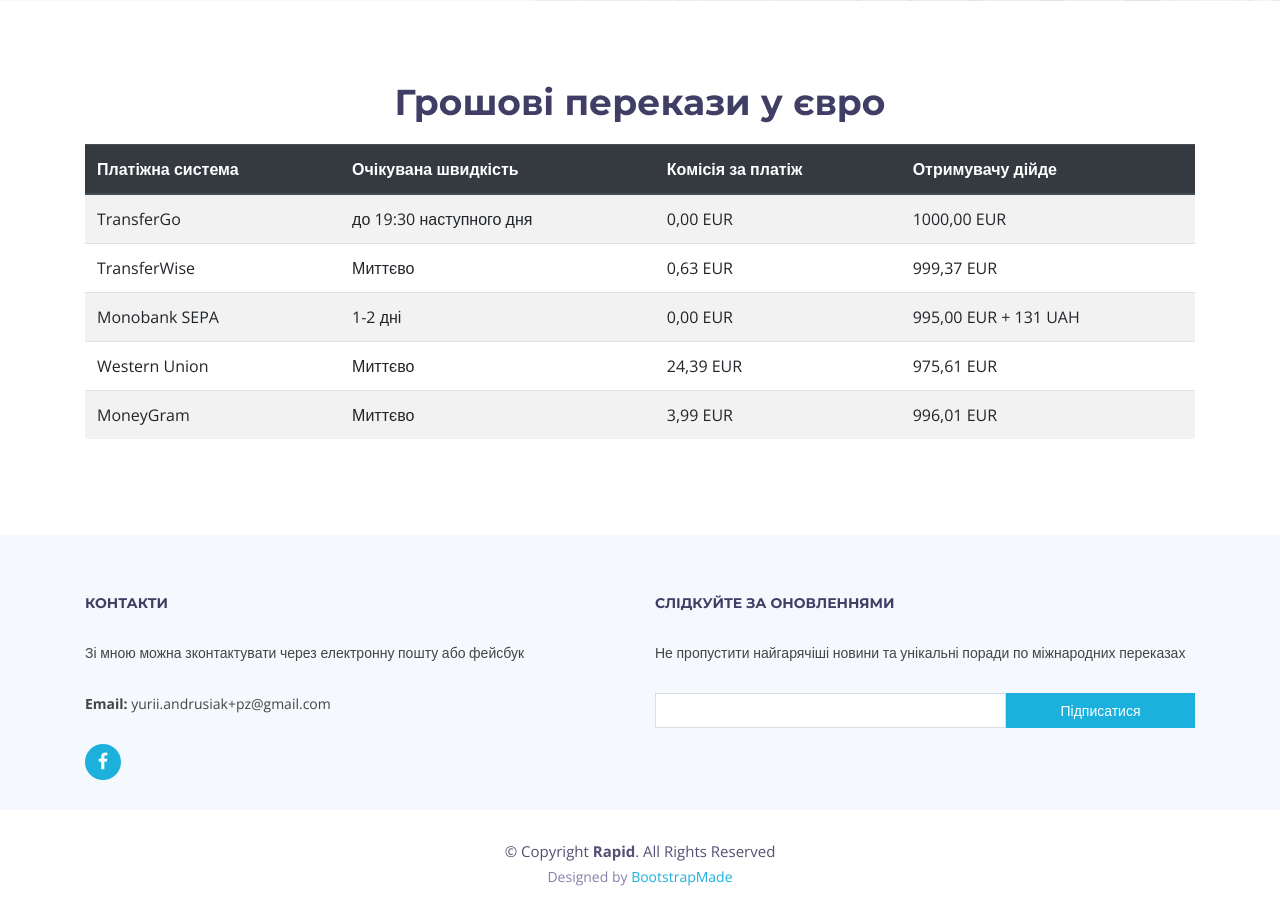
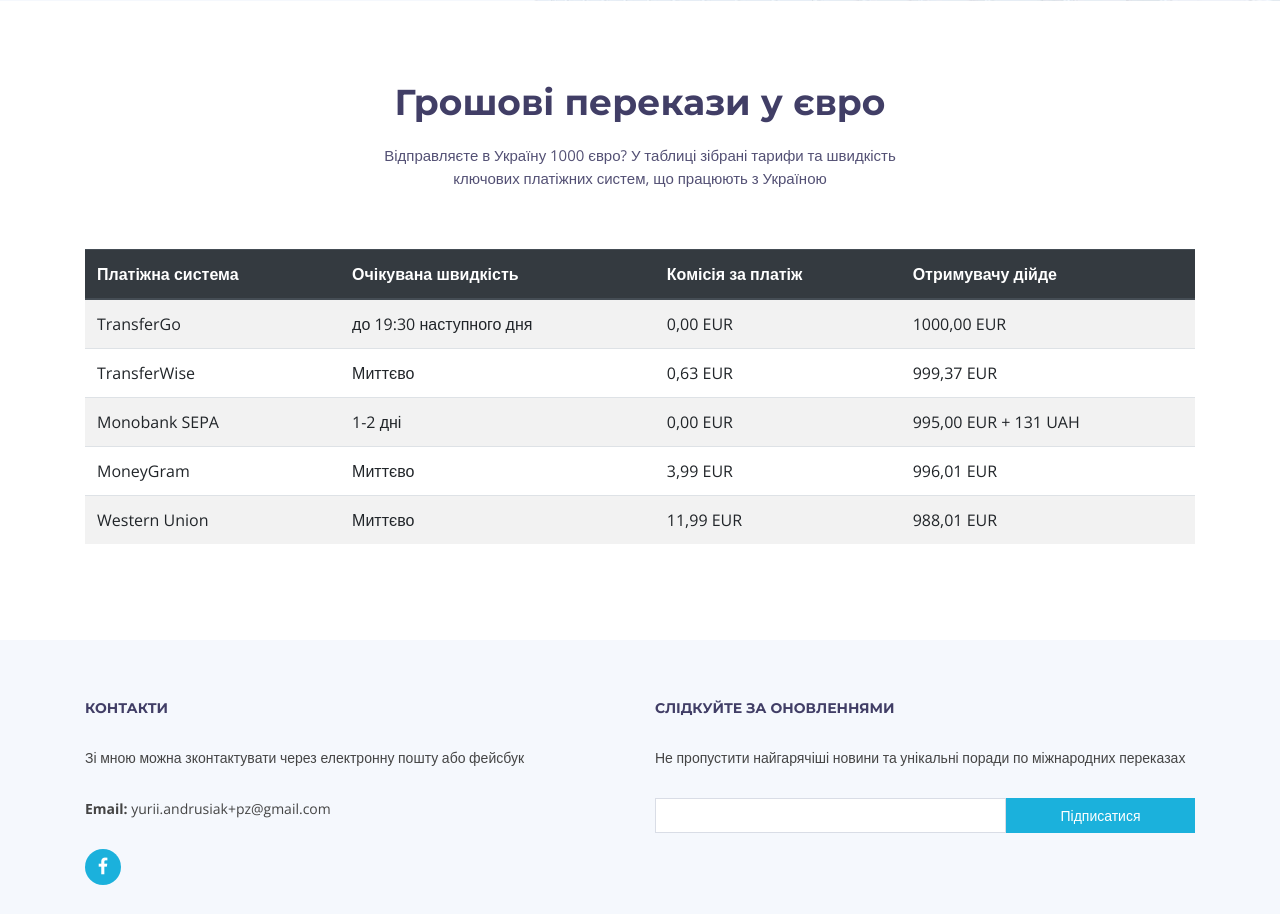
Before and after one commit to elneoor/pandemiia, a Django app: page / in a window 1280 px wide. Shown: the part 799-1713 px from the top of the page. Before the commit the page ends 1685 px from the top, so only its background shows below. Run offline with Django 3.2, Linux system fonts and the light colour scheme; some libraries are stand-ins or nearby versions.

Commit message:
Add copy to fees section

```diff
--- a/comparison/templates/comparison/index.html
+++ b/comparison/templates/comparison/index.html
@@ -121,7 +121,7 @@
             <div class="container">
                 <header class="section-header">
                     <h3>Грошові перекази у євро</h3>
-                    <!-- <p>Laudem latine persequeris id sed, ex fabulas delectus quo. No vel partiendo abhorreant vituperatoribus.</p> -->
+                    <p>Відправляєте в Україну 1000 євро? У таблиці зібрані тарифи та швидкість ключових платіжних систем, що працюють з Україною</p>
                 </header>
 
                 <div class="table-responsive-lg">
@@ -160,16 +160,16 @@
                                 <td>995,00 EUR + 131 UAH</td>
                             </tr>
                             <tr>
-                                <td>Western Union</td>
-                                <td>Миттєво</td>
-                                <td>24,39 EUR</td>
-                                <td>975,61 EUR</td>
-                            </tr>
-                            <tr>
                                 <td>MoneyGram</td>
                                 <td>Миттєво</td>
                                 <td>3,99 EUR</td>
                                 <td>996,01 EUR</td>
+                            </tr>
+                            <tr>
+                                <td>Western Union</td>
+                                <td>Миттєво</td>
+                                <td>11,99 EUR</td>
+                                <td>988,01 EUR</td>
                             </tr>
                         </tbody>
                     </table>
```
